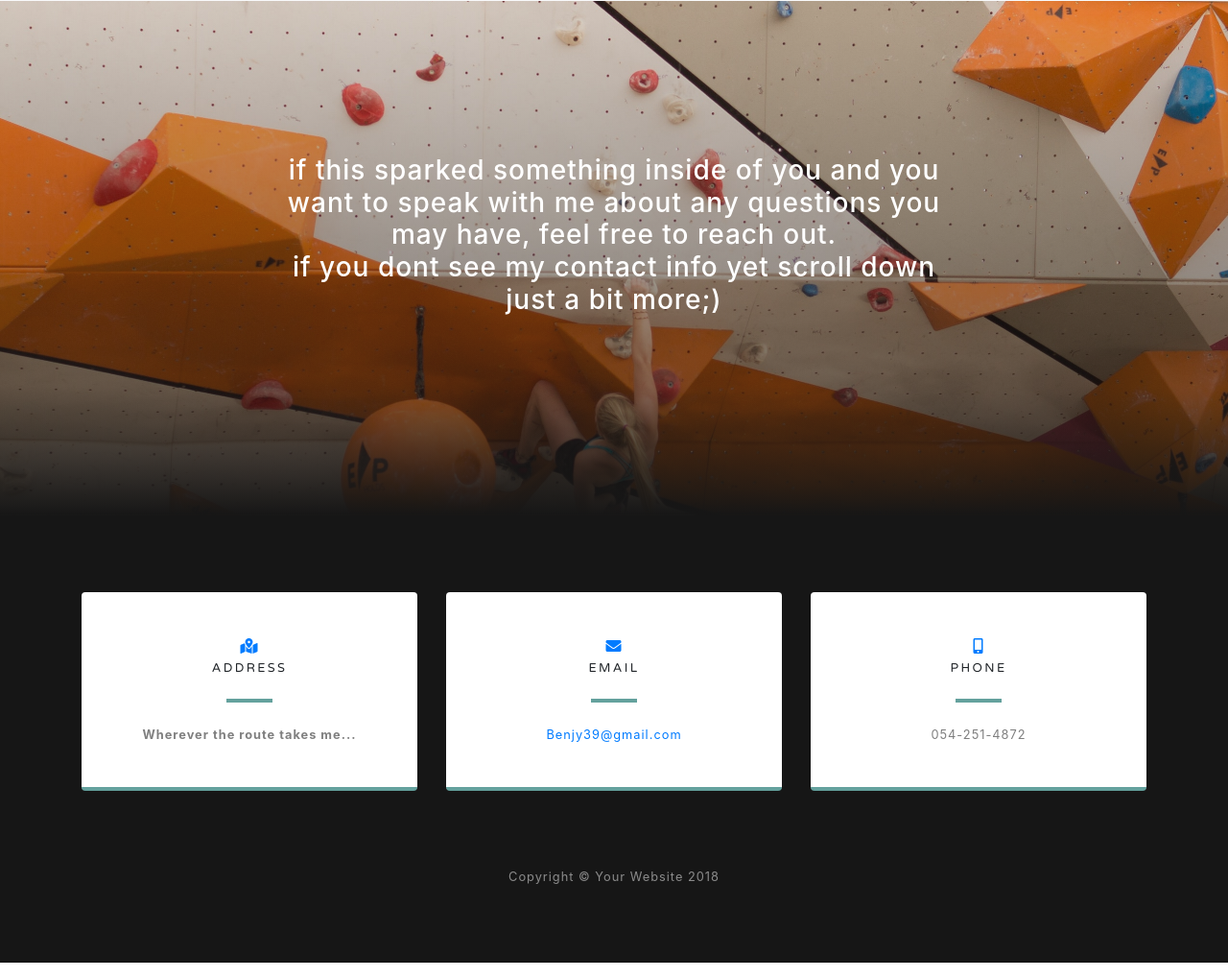
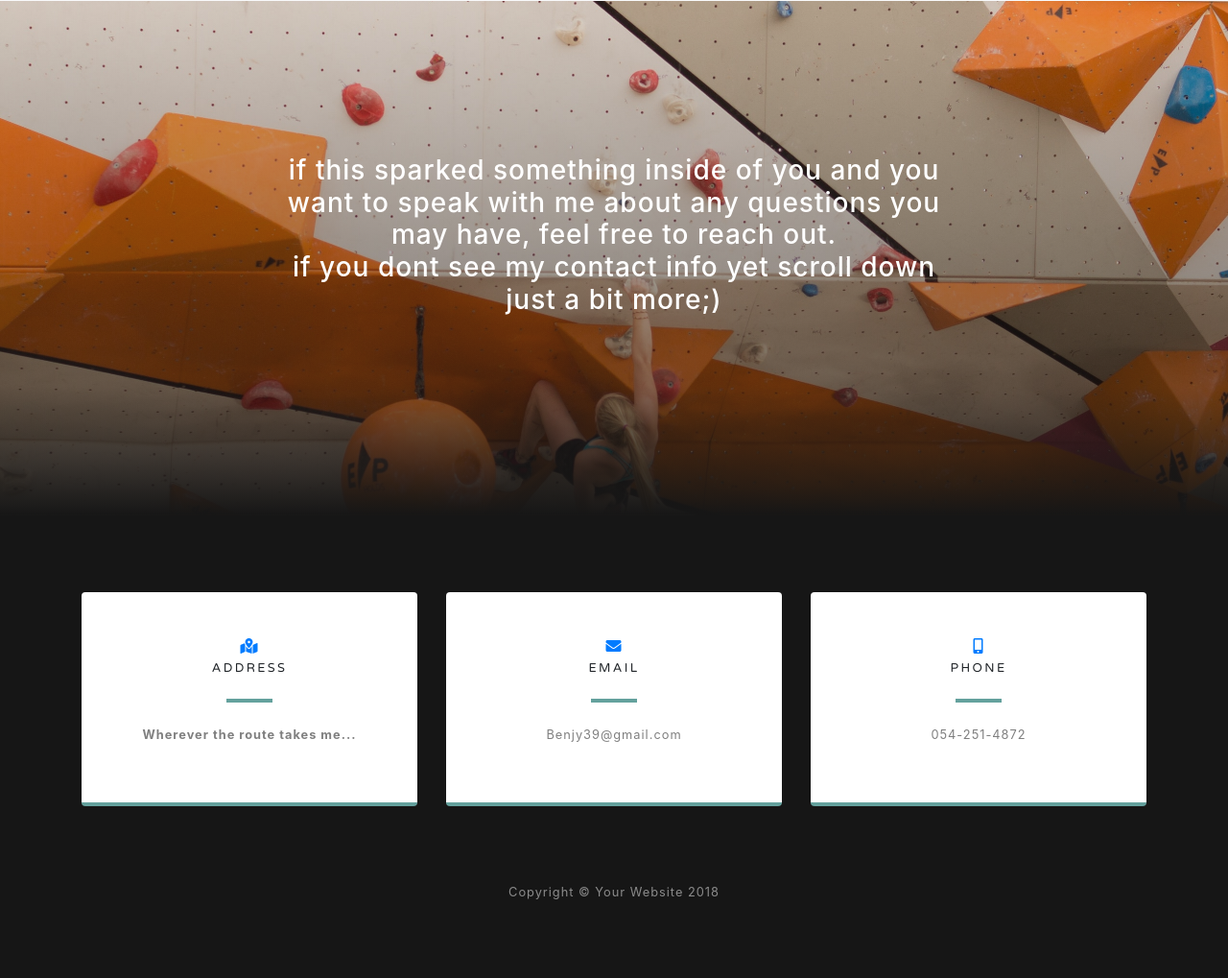
Before and after one commit to benjy39/benjy39.github.io, a website with bundled scripts: page index.html in a window 1280 px wide. Shown: the part 2757-3776 px from the top of the page at 96% size. Built offline with nearby package versions, Linux system fonts and the light colour scheme; files whose address does not match are found by name.

Commit message:
Update index.html
work please. make the email not linked

```diff
--- a/index.html
+++ b/index.html
@@ -181,7 +181,7 @@
                 <h4 class="text-uppercase m-0">Email</h4>
                 <hr class="my-4">
                 <div class="small text-black-50">
-                  <a href="#">Benjy39@gmail.com</a>
+                  <p>Benjy39@gmail.com</p>
                 </div>
               </div>
             </div>
```
